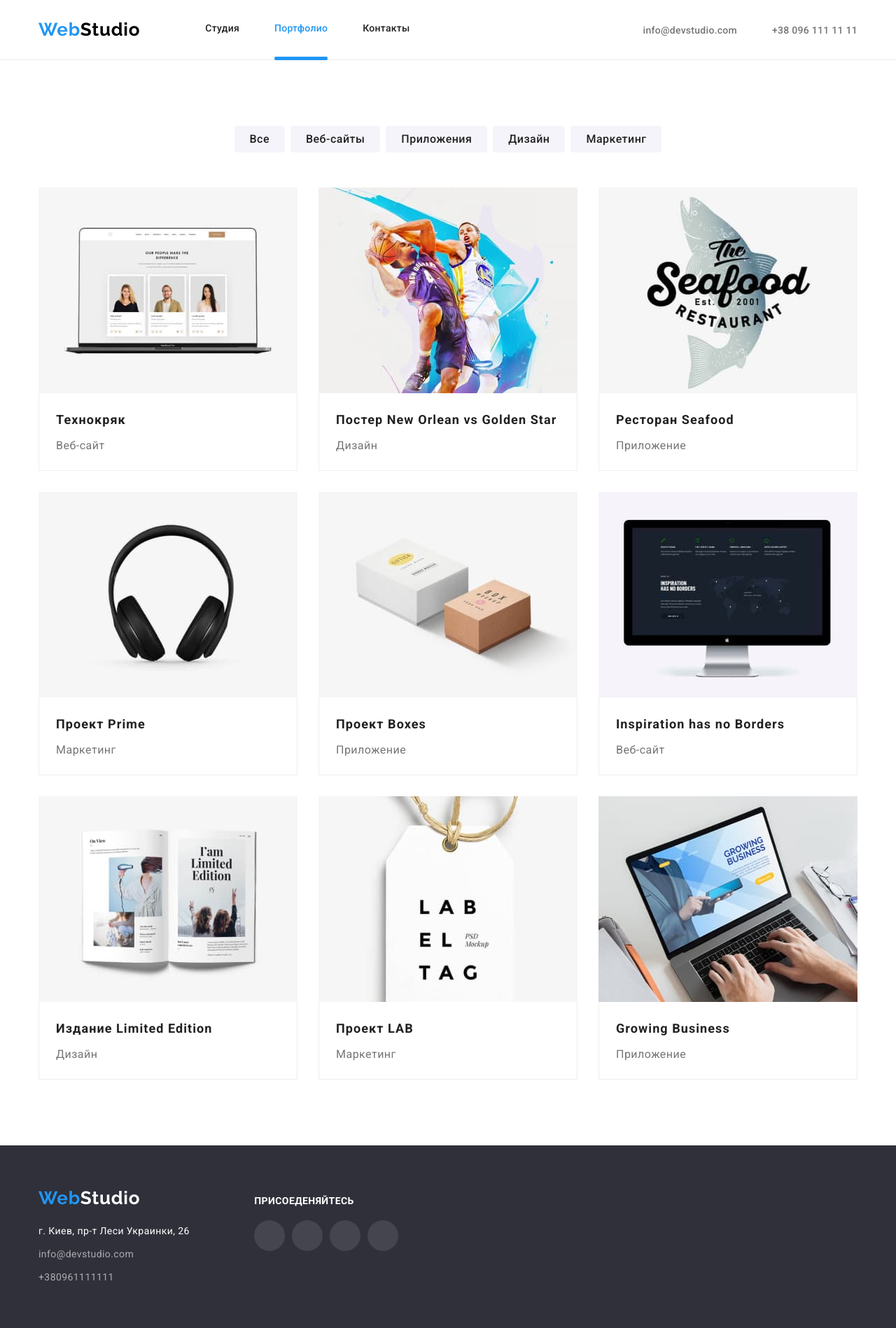
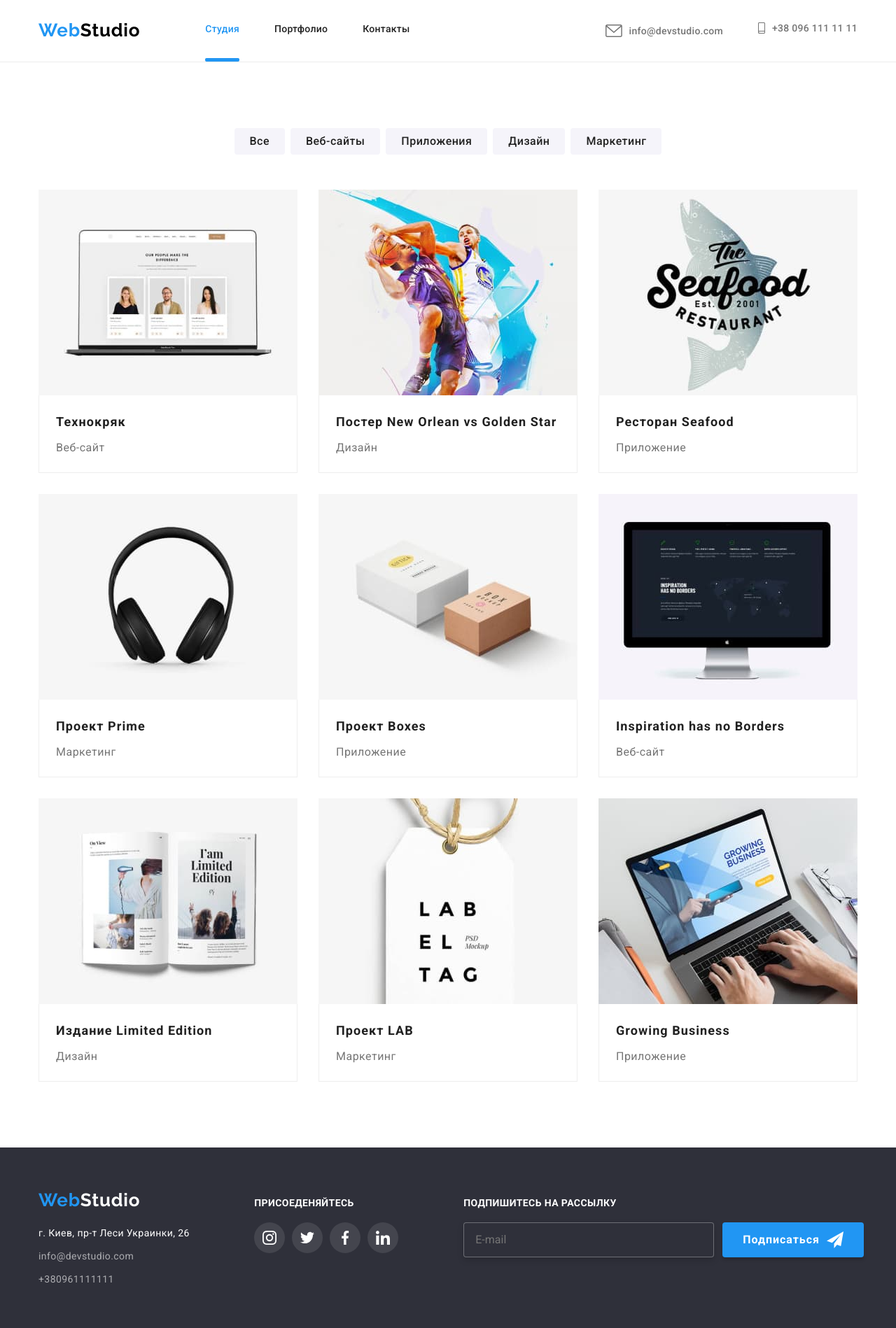
Before and after one commit to DZaporozhan/goit-markup-hw-07, a plain HTML site: page portfolio.html in a window 1280 px wide. Shown: the whole page at 70% size. Drawn offline with nearby package versions, Linux system fonts and the light colour scheme.

Commit message:
Добавляет исправление футера в портфолио

```diff
--- a/portfolio.html
+++ b/portfolio.html
@@ -23,16 +23,15 @@
   <body>
     <!-- Шапка -->
     <header class="site_header">
-      <div class="container">
-        <div class="site-nav">
+      <div class="container site-nav">
         <a href="./index.html" class="logo">Web<span class="logo_head">Studio</span></a>
         <nav class="site-nav">
           <ul class="header_nav">
             <li class="item">
-                <a href="./index.html" class="link">Студия</a>
+              <a href="./index.html" class="link accent_nav liner">Студия</a>
             </li>
             <li class="item">
-                <a href="./portfolio.html" class="link accent_nav liner">Портфолио</a>
+              <a href="./portfolio.html" class="link">Портфолио</a>
             </li>
             <li class="item">
               <a href="#" class="link">Контакты</a>
@@ -41,13 +40,22 @@
         </nav>
         <ul class="contact_list">
           <li class="item">
-              <a href="mailto:info@devstudio.com" class="link">info@devstudio.com</a>
+            <a href="mailto:info@devstudio.com" class="link">
+              <svg class="icon-mail" width="24" height="24">
+                <use href="./images/icons.svg#icon-mail"></use>
+              </svg>
+              info@devstudio.com
+            </a>
           </li>
           <li class="item">
-              <a href="tel:+380961111111" class="link">+38 096 111 11 11</a>
+            <a href="tel:+380961111111" class="link">
+              <svg class="icon-phone" width="10" height="16">
+                <use href="./images/icons.svg#icon-phone"></use>
+              </svg>
+              +38 096 111 11 11
+            </a>
           </li>
         </ul>
-        </div>
       </div>
     </header>
     <!-- Портфолио -->
@@ -254,33 +262,44 @@
             <li class="ftr_item">
               <a class="ftr_sociallink" href="#">
                 <svg class="ftr_socicon" width="20" height="20" viewBox="0 0 20 20">
-                  <use href="./images/symbol-defs.svg#icon-instagram"></use>
+                  <use href="./images/icons.svg#icon-instagram"></use>
                 </svg>
               </a>
             </li>
             <li class="ftr_item">
               <a class="ftr_sociallink" href="#">
                 <svg class="ftr_socicon" width="20" height="20" viewBox="0 0 20 20">
-                  <use href="./images/symbol-defs.svg#icon-twitter"></use>
+                  <use href="./images/icons.svg#icon-twitter"></use>
                 </svg>
               </a>
             </li>
             <li class="ftr_item">
               <a class="ftr_sociallink" href="#">
                 <svg class="ftr_socicon" width="20" height="20" viewBox="0 0 20 20">
-                  <use href="./images/symbol-defs.svg#icon-facebook"></use>
+                  <use href="./images/icons.svg#icon-facebook"></use>
                 </svg>
               </a>
             </li>
             <li class="ftr_item">
               <a class="ftr_sociallink" href="#">
                 <svg class="ftr_socicon" width="20" height="20" viewBox="0 0 20 20">
-                  <use href="./images/symbol-defs.svg#icon-linkedin"></use>
+                  <use href="./images/icons.svg#icon-linkedin"></use>
                 </svg>
               </a>
             </li>
           </ul>
         </div>
+        <div class="item ftr_inmail">
+          <p class="ftr_text">Подпишитесь на рассылку</p>
+          <form class="ftr_form">
+            <input class="ftr_input" type="text" placeholder="E-mail" />
+            <button type="submit" class="ftr_inpbtn">
+              Подписаться<svg class="ftr_btnsend" width="24" height="24" viewBox="0 0 24 24">
+                <use href="./images/icons.svg#icon-send"></use>
+              </svg>
+            </button>
+          </form>
+        </div>
       </div>
     </footer>
   </body>
```
Also changed, not shown: index.html (+2 -2 lines). Lines whose indentation alone changed are shown as unchanged.
